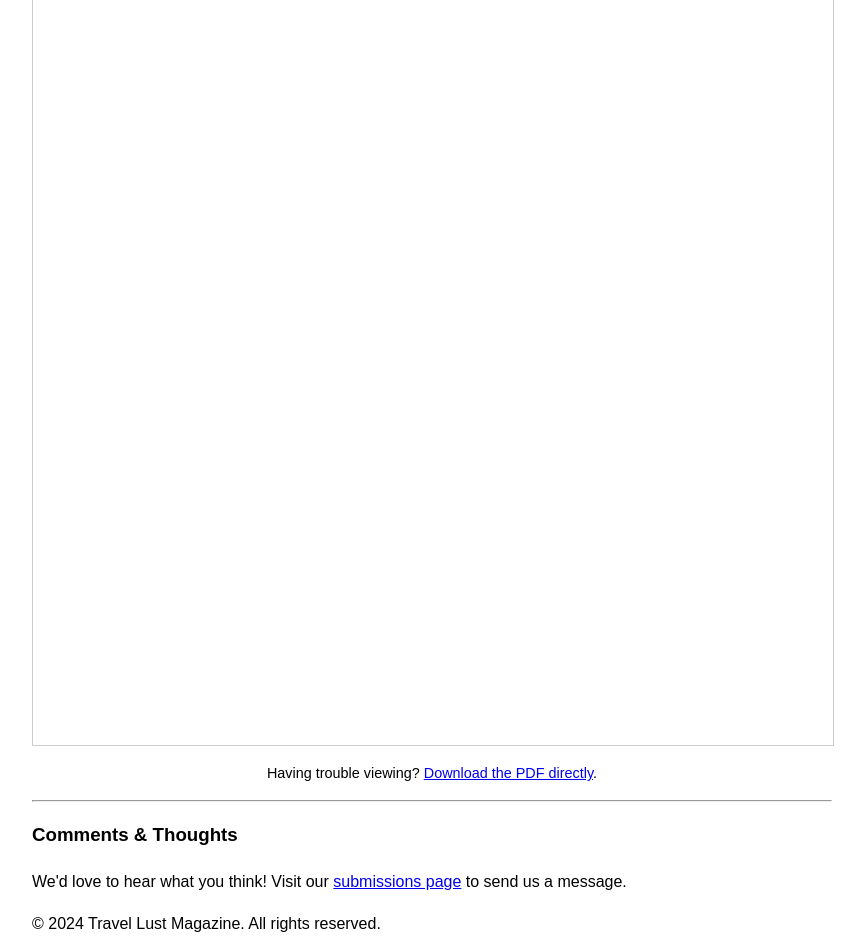
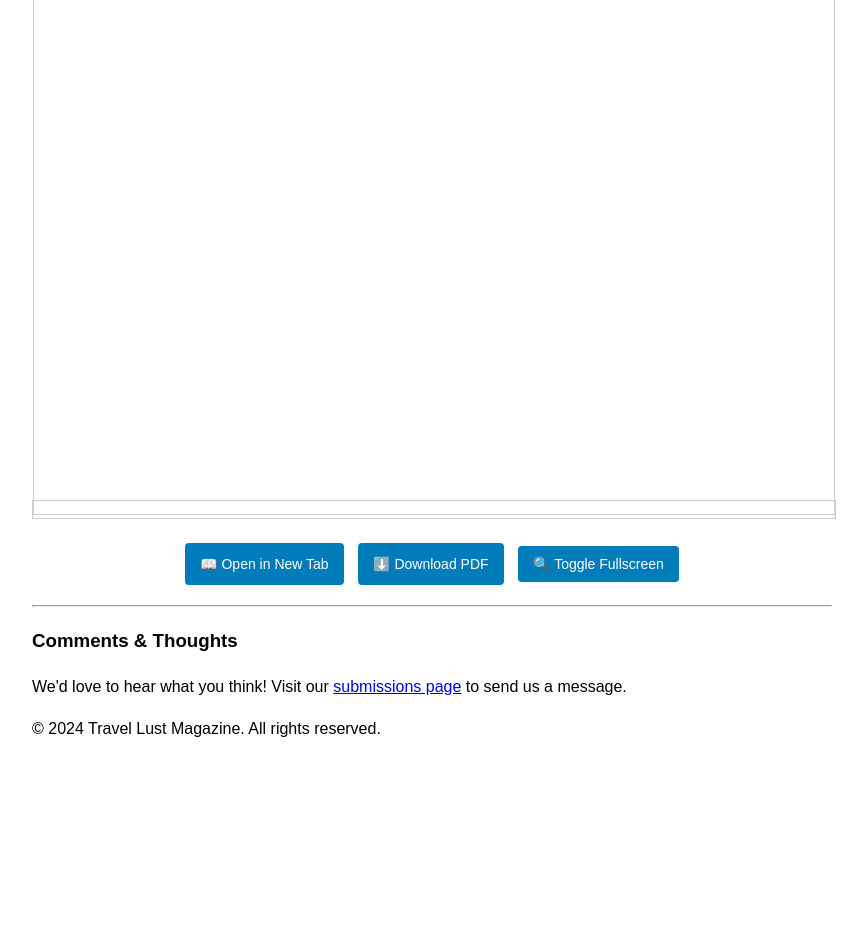
Before and after one commit to cheezfish/travel-lust-magazine, an Eleventy site: page issues/2025-06-15-vol-3-no-3.md in a window 1280 px wide. Shown: the part 589-1541 px from the top of the page, without its empty margins (208-1075 px from the left). After the commit the page ends 1347 px from the top, so only its background shows below. Built offline with nearby package versions, Linux system fonts and the light colour scheme; Eleventy itself is replaced by a stand-in of ours; files that its build step writes are made by us from their sources; what eleventy-auto-cache-buster would draw is missing.

Commit message:
Change: more robust issue njk from claude with debugs

```diff
--- a/_includes/issue.njk
+++ b/_includes/issue.njk
@@ -5,15 +5,113 @@ layout: 'layout.njk'
     <h2>{{ title }}</h2>
     <p><em>Published on: {{ date | readableDate }}</em></p>
 
-    <div class="pdf-container">
-        <iframe src="{{ pdf_file }}" title="{{ title }}"></iframe>
+    <div class="pdf-viewer">
+        <!-- Primary method: Object tag (most reliable for PDFs) -->
+        <object
+            data="{{ pdf_file }}#toolbar=1&navpanes=1&scrollbar=1"
+            type="application/pdf"
+            width="100%"
+            height="800px"
+            style="border: 1px solid #ccc;">
+
+            <!-- Fallback: iframe -->
+            <iframe
+                src="{{ pdf_file }}"
+                width="100%"
+                height="800px"
+                style="border: 1px solid #ccc;">
+
+                <!-- Final fallback: direct link -->
+                <p>
+                    Your browser cannot display PDFs inline.
+                    <a href="{{ pdf_file }}" target="_blank">Click here to open the PDF in a new tab</a>
+                </p>
+            </iframe>
+        </object>
     </div>
 
-    <p class="download-link">
-        Having trouble viewing? <a href="{{ pdf_file }}" download>Download the PDF directly</a>.
-    </p>
+    <div class="pdf-controls" style="margin: 20px 0; text-align: center;">
+        <a href="{{ pdf_file }}" target="_blank" class="btn">📖 Open in New Tab</a>
+        <a href="{{ pdf_file }}" download class="btn">⬇️ Download PDF</a>
+        <button onclick="toggleFullscreen()" class="btn">🔍 Toggle Fullscreen</button>
+    </div>
 
     <hr>
     <h3>Comments & Thoughts</h3>
     <p>We'd love to hear what you think! Visit our <a href="/submissions/">submissions page</a> to send us a message.</p>
 </article>
+
+<style>
+.pdf-viewer {
+    width: 100%;
+    max-width: 100%;
+    margin: 20px 0;
+}
+
+.btn {
+    display: inline-block;
+    padding: 10px 15px;
+    margin: 0 5px;
+    background: #007cba;
+    color: white;
+    text-decoration: none;
+    border-radius: 4px;
+    font-size: 14px;
+}
+
+.btn:hover {
+    background: #005a8b;
+}
+
+button.btn {
+    border: none;
+    cursor: pointer;
+}
+
+@media (max-width: 768px) {
+    .pdf-viewer object,
+    .pdf-viewer iframe {
+        height: 500px;
+    }
+}
+</style>
+
+<script>
+function toggleFullscreen() {
+    const pdfViewer = document.querySelector('.pdf-viewer');
+    if (pdfViewer.style.position === 'fixed') {
+        // Exit fullscreen
+        pdfViewer.style.position = '';
+        pdfViewer.style.top = '';
+        pdfViewer.style.left = '';
+        pdfViewer.style.width = '';
+        pdfViewer.style.height = '';
+        pdfViewer.style.zIndex = '';
+        pdfViewer.style.background = '';
+    } else {
+        // Enter fullscreen
+        pdfViewer.style.position = 'fixed';
+        pdfViewer.style.top = '0';
+        pdfViewer.style.left = '0';
+        pdfViewer.style.width = '100vw';
+        pdfViewer.style.height = '100vh';
+        pdfViewer.style.zIndex = '9999';
+        pdfViewer.style.background = 'white';
+    }
+}
+
+// Check if PDF loads correctly
+document.addEventListener('DOMContentLoaded', function() {
+    const pdfObject = document.querySelector('object[type="application/pdf"]');
+    if (pdfObject) {
+        pdfObject.addEventListener('load', function() {
+            console.log('PDF loaded successfully');
+        });
+
+        pdfObject.addEventListener('error', function() {
+            console.log('PDF failed to load');
+            // Could add logic here to show additional fallback
+        });
+    }
+});
+</script>
```
Also changed, not shown: 2 other files.
